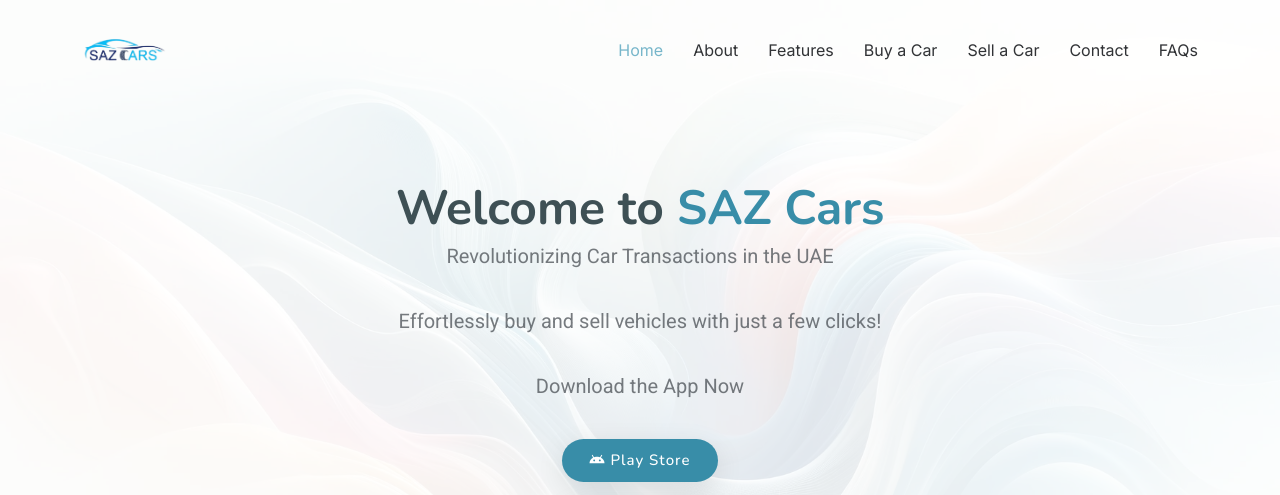
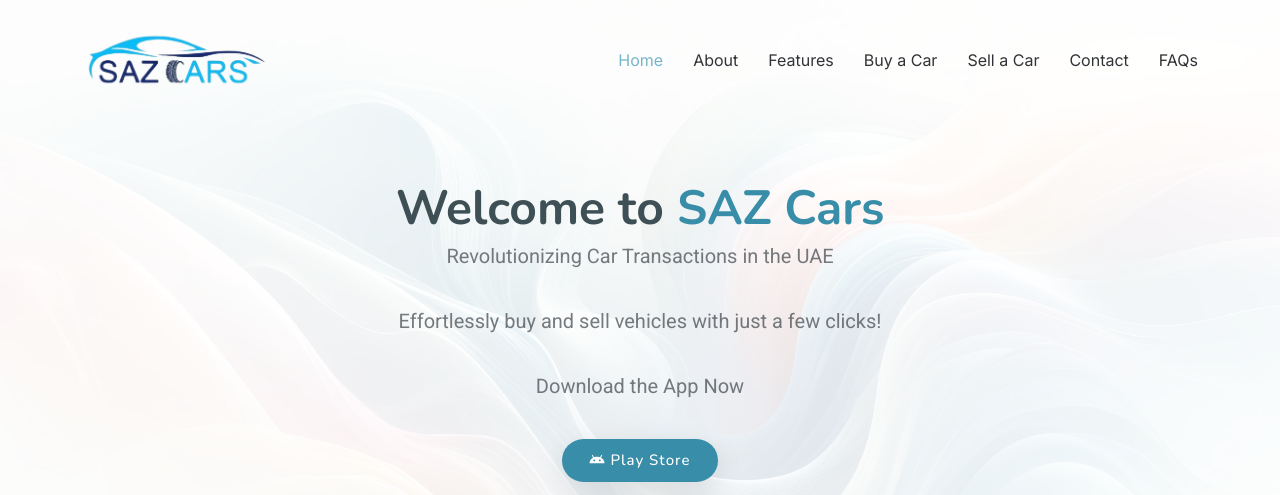
Before and after one commit to MohammadShariqDubai/sazcarswebsite, a plain HTML site: page index.html in a window 1280 px wide. Shown: the top 495 px of the page. Drawn offline with nearby package versions, Linux system fonts and the light colour scheme.

Commit message:
change in main css header log max height 80

```diff
--- a/assets/css/main.css
+++ b/assets/css/main.css
@@ -155,7 +155,7 @@ h6 {
 }
 
 .header .logo img {
-  max-height: 36px;
+  max-height: 80px;
   margin-right: 8px;
 }
 
```
